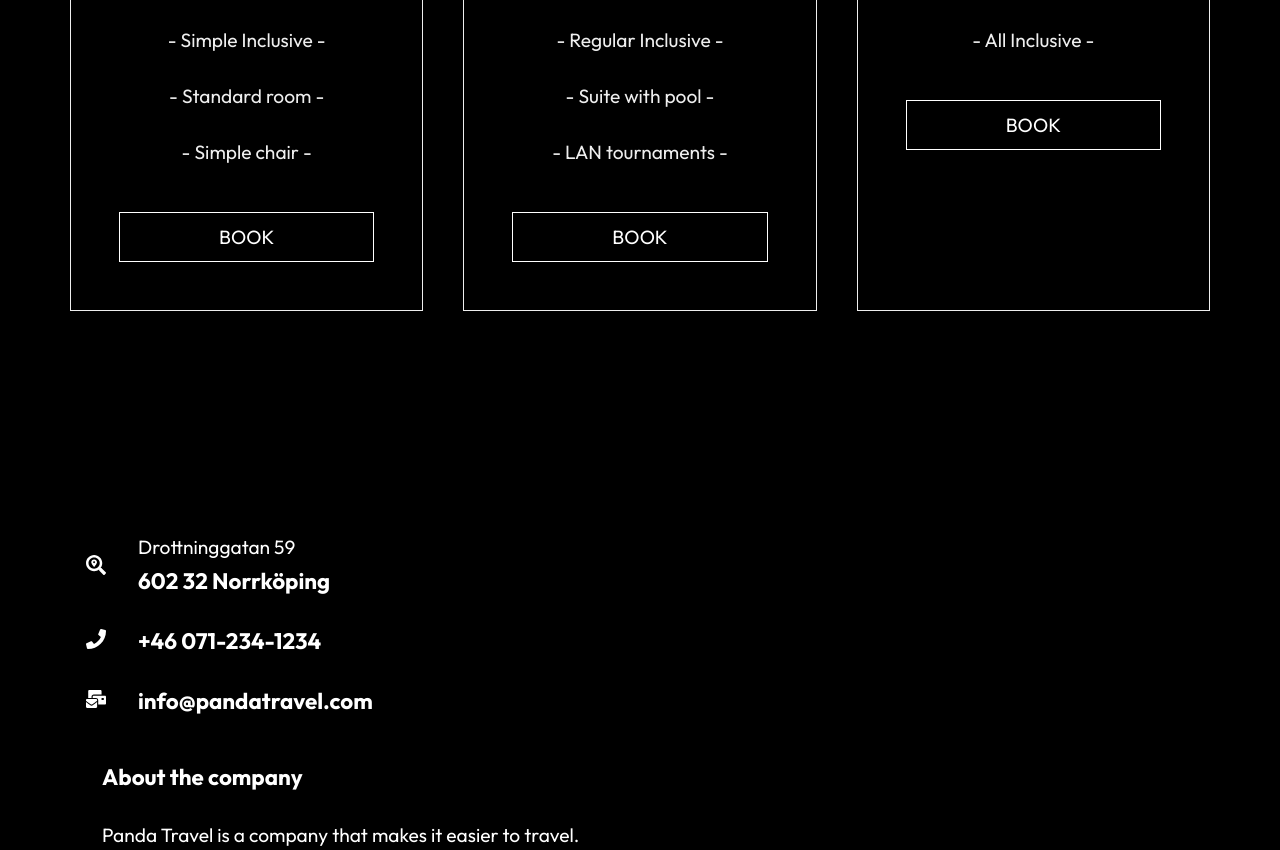
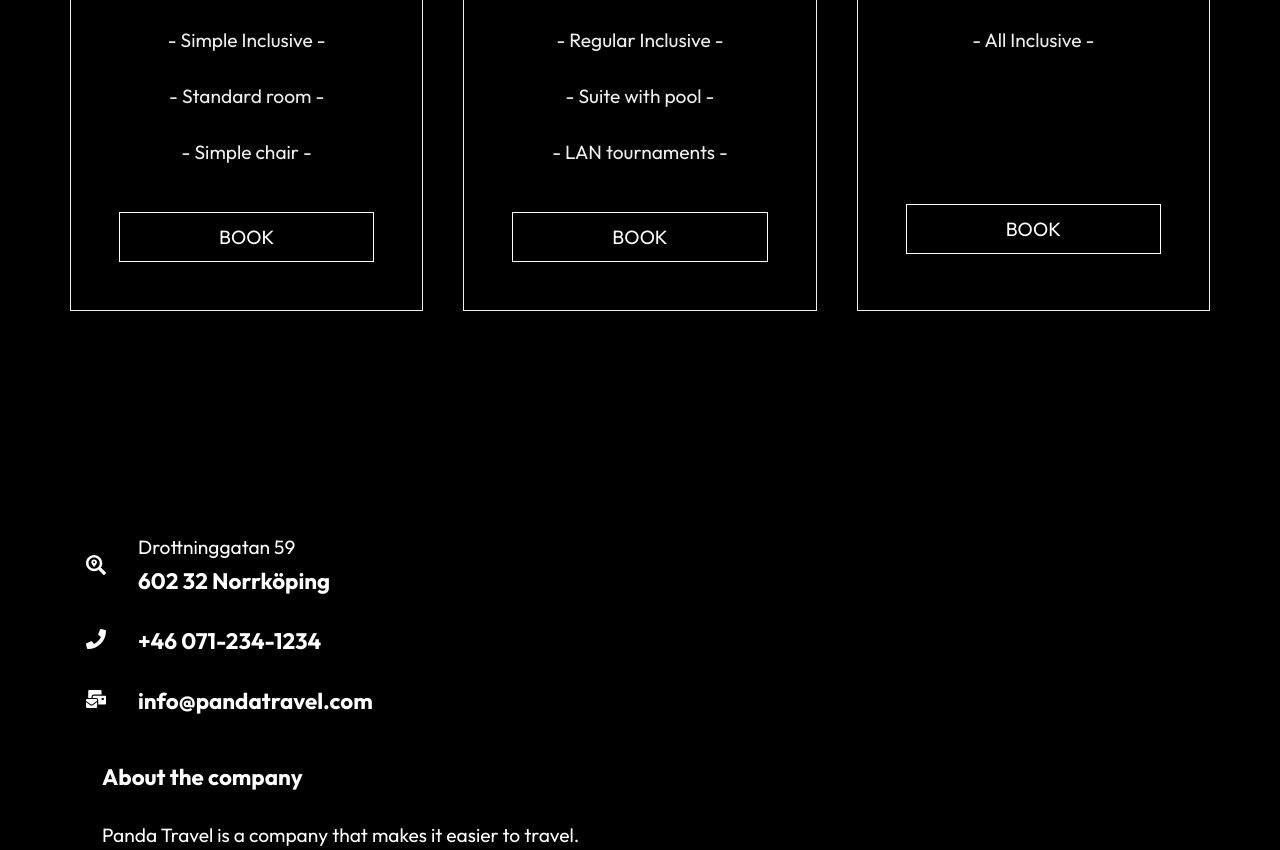
Before and after one commit to Ahmedm100/traveling-master, a React (Create React App) app in the folder Farid/: page /pricing in a window 1280 px wide. Shown: the part 860-1710 px from the top of the page. Built offline with nearby package versions, Linux system fonts and the light colour scheme.

Commit message:
ändrat på book läget

```diff
--- a/Farid/src/components/Pricing.js
+++ b/Farid/src/components/Pricing.js
@@ -35,6 +35,10 @@ return(
             <p className="btc">200 000 kr</p>
             <p>- 14 days -</p>
             <p>- All Inclusive -</p>
+             <p></p><br></br>
+
+             <p></p><br></br>
+
            <Link to='/bookning' className="btn">Book</Link>
 
         </div>
```
Also changed, not shown: 1 other file (tests, documents, lock files or other folders).
